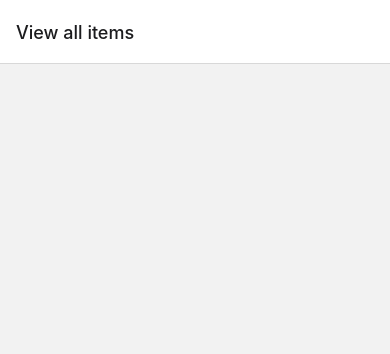
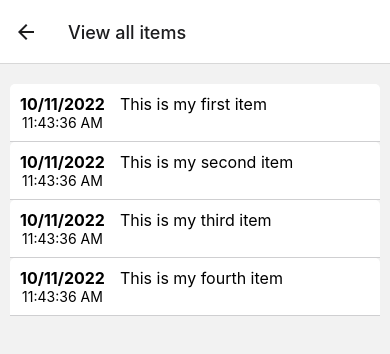
Before and after one commit to pooyali93/first-mobile-app, a React Native app: screen /List in a window 390 px wide. Shown: the top 354 px of the page. Built offline with nearby package versions, Linux system fonts and the light colour scheme.

Commit message:
adding view itemList

```diff
--- a/App.js
+++ b/App.js
@@ -12,12 +12,7 @@ const Stack = createNativeStackNavigator();
 const App = () =>{
   return (
     <NavigationContainer >
-      <Stack.Navigator initialRouteName='List'>
-      <Stack.Screen
-          name='List'
-          component={ListViewScreen}
-          options={{title: "View all items" }}
-        />
+      <Stack.Navigator initialRouteName='IndexScreen'>
         <Stack.Screen
           name='IndexScreen'
           component={IndexScreen}
@@ -38,6 +33,11 @@ const App = () =>{
           component={AddItemScreen}
           options={{title: "Add a new item" }}
         />
+        <Stack.Screen
+          name='List'
+          component={ListViewScreen}
+          options={{title: "View all items" }}
+        />
       </Stack.Navigator>
     </NavigationContainer>
 
--- a/package.json
+++ b/package.json
@@ -9,6 +9,7 @@
     "web": "expo start --web"
   },
   "dependencies": {
+    "@expo/webpack-config": "^0.17.0",
     "@react-navigation/bottom-tabs": "^6.4.0",
     "@react-navigation/drawer": "^6.5.0",
     "@react-navigation/native": "^6.0.13",
@@ -16,12 +17,11 @@
     "expo": "~46.0.13",
     "expo-status-bar": "~1.4.0",
     "react": "18.0.0",
+    "react-dom": "18.0.0",
     "react-native": "0.69.6",
     "react-native-safe-area-context": "4.3.1",
     "react-native-screens": "~3.15.0",
-    "react-native-web": "~0.18.7",
-    "react-dom": "18.0.0",
-    "@expo/webpack-config": "^0.17.0"
+    "react-native-web": "~0.18.7"
   },
   "devDependencies": {
     "@babel/core": "^7.12.9"
--- a/src/components/ListItems.js
+++ b/src/components/ListItems.js
@@ -13,9 +13,10 @@ const styles = StyleSheet.create({
 
     itemContainer: {
         borderWidth:1,
-        borderColor:'#006a6a',
+        borderColor:'#cfcfd1',
         borderRadius:5,
         marginVertical:5,
+        backgroundColor:'#ffffff'
       },
       title:{
         fontSize:20,
--- a/src/screen/IndexScreen.js
+++ b/src/screen/IndexScreen.js
@@ -10,6 +10,7 @@ const IndexScreen =({navigation}) => {
               <NavigationButton screenName="ScreenOne" navigation={navigation} />
               <NavigationButton screenName="ScreenTwo" navigation={navigation} />
               <NavigationButton screenName="Add" navigation={navigation} />
+              <NavigationButton screenName="ViewList" navigation={navigation} />
 
             <Text style={styles.heading}>Fruit List</Text>
 
@@ -49,8 +50,8 @@ const IndexScreen =({navigation}) => {
 
 const styles = StyleSheet.create({
   container: {
-    //width:'50%',
-    backgroundColor:'#fffcf6',
+    //width:'100%',
+    backgroundColor:'#f2f2f6',
     alignItems:'center',
     justifyContent:'center'
   },
--- a/src/screen/ListViewScreen.js
+++ b/src/screen/ListViewScreen.js
@@ -15,22 +15,80 @@ const dummyData = [
         content:"find your organic fruit amd veg",
         date: new Date()
     },
+    {
+        id:-3,
+        title:"This is my third item",
+        content:"find your organic fruit amd veg",
+        date: new Date()
+    },
+    {
+        id:-4,
+        title:"This is my fourth item",
+        content:"find your organic fruit amd veg",
+        date: new Date()
+    },
 ]
 const ListViewScreen = () => {
     const [items, setItems] = useState(dummyData);
-
   return (
-    <View>
+    <View  style={styles.mainContainer}>
         <FlatList
             data={items}
             keyExtractor={(e) => e.id.toString()}
-            renderItem={(e) => <Text> {e.title} </Text>}
+            renderItem={({item}) =>  {
+            return (
+                <View style={styles.itemContainer}>
+                    <View style={styles.dateContainer}>
+                        <Text style={styles.dateText}>
+                            {item.date.toLocaleDateString()}
+                        </Text>
+                        <Text>
+                            {item.date.toLocaleTimeString()}
+                        </Text>
+                    </View>
+                        <Text style={styles.titleText}>
+                            {item.title}
+                        </Text>
+                </View>
+            );
+        }}
         />
-
     </View>
   )
 };
 
-const styles = StyleSheet.create({});
+const styles = StyleSheet.create({
+    mainContainer: {
+        marginTop:10,
+        borderColor:'red',
+        padding:10,
+    },
+    itemContainer: {
+        backgroundColor:'#ffffff',
+        marginBottom:0,
+        padding:10,
+        borderBottomWidth: 1,
+        borderBottomColor:'#cfcfd1',
+        borderTopLeftRadius:5,
+        borderTopRightRadius:5,
+        flex:1,
+        flexDirection: 'row',
+        alignItems:'center'
+    },
+    dateContainer: {
+        flexDirection:'column',
+        alignItems:'center'
+    },
+    dateText: {
+        fontSize:16,
+        fontWeight:'bold'
+    },
+    titleText: {
+        fontSize:16,
+        paddingLeft:15,
+        flex:1,
+        alignSelf:'flex-start',
+    },
+});
 
 export default ListViewScreen
```
